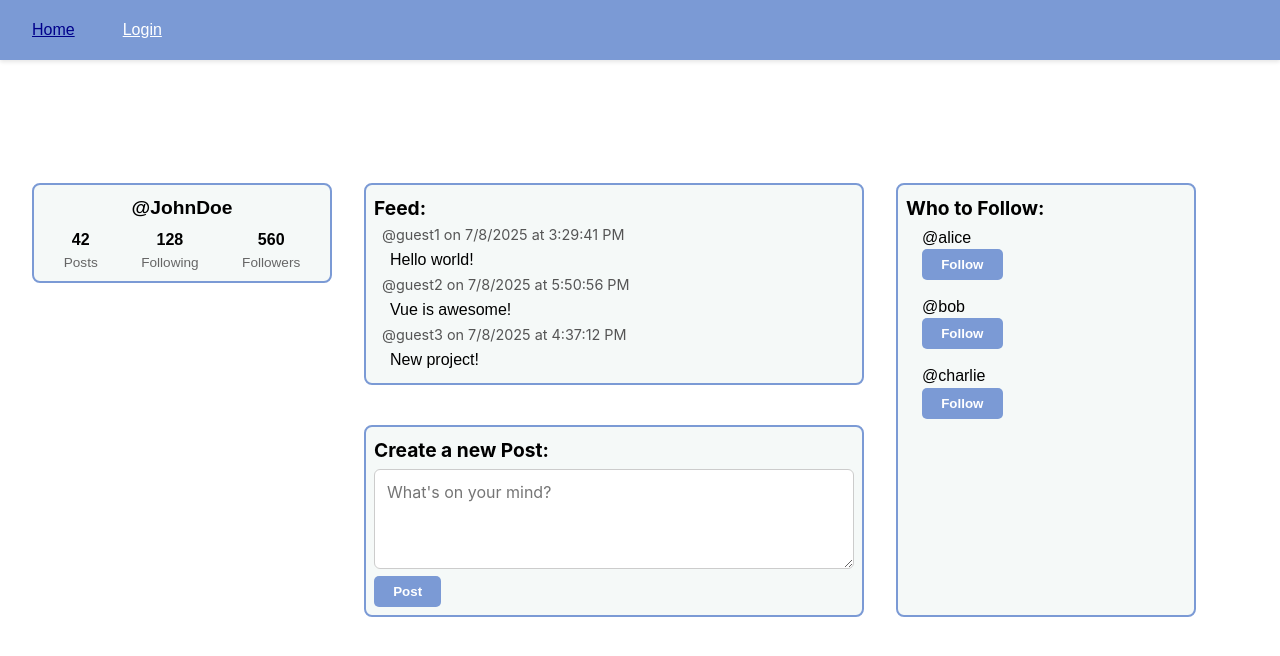
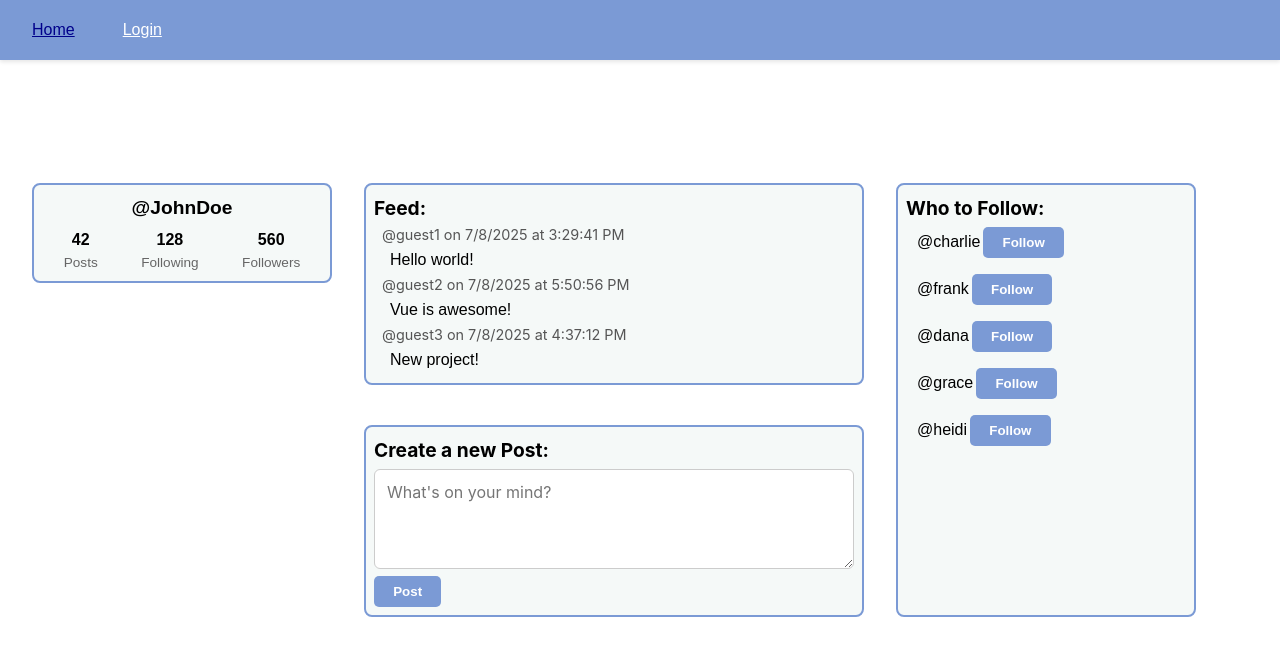
Before and after one commit to Rebecca-J7/CS110-Project, a Vue app: page / in a window 1280 px wide. Shown: the top 656 px of the page. Built offline with nearby package versions, Linux system fonts and the light colour scheme.

Commit message:
created suggested followers component

```diff
--- /dev/null
+++ b/src/components/SuggestedFollowers.vue
@@ -0,0 +1,121 @@
+<script setup>
+import { ref, computed } from 'vue'
+import { RouterLink } from 'vue-router'
+
+// Props or state simulation
+const isLoggedIn = ref(true)
+const currentUser = ref('@you')
+
+// All users in the system
+const allUsers = ref([
+    '@alice',
+    '@bob',
+    '@charlie',
+    '@dana',
+    '@eve',
+    '@frank',
+    '@grace',
+    '@heidi',
+])
+
+// Mock list of people the current user is following
+const following = ref(['@alice', '@bob'])
+
+// Filtered list of users not already followed (excluding self)
+const followableUsers = computed(() => {
+    return allUsers.value
+    .filter(u => u !== currentUser.value && !following.value.includes(u))
+})
+
+// Shuffle and pick up to 5 users
+const suggestions = computed(() => {
+    const shuffled = [...followableUsers.value].sort(() => 0.5 - Math.random())
+    return shuffled.slice(0, 5)
+})
+
+// Follow action (mocked)
+const followUser = (username) => {
+    if (!following.value.includes(username)) {
+        following.value.push(username)
+    }
+}
+</script>
+
+<template>
+    <section class="follow-box">
+        <h2 class = "title">Who to Follow:</h2>
+
+        <div v-if="suggestions.length === 0" class="no-suggestions">
+            <p>No one to follow at the moment.</p>
+        </div>
+
+        <div v-for="user in suggestions":key="user" class="suggestion-item">
+        <RouterLink :to="`/profile/${user}`" class="user-link">{{ user }} </RouterLink>
+        <button v-if="isLoggedIn" class="follow-button" @click="followUser(user)"> Follow </button>
+        </div>
+    </section>
+</template>
+
+<style scoped>
+.follow-box {
+    width: 300px;
+    height: 100px;
+    margin: 1rem auto;
+    padding: 0.5rem;
+    border: 2px solid rgb(123, 154, 213);
+    border-radius: 8px;
+    background-color: #f5f9f8;
+    box-sizing: border-box;
+    height: auto;
+    overflow-wrap: break-word;
+}
+
+.title {
+    font-size: 1.2rem;
+    font-weight: bold;
+    margin-bottom: 0.2rem;
+    color:black;
+}
+
+.suggestion-item {
+    margin-bottom: 1rem;
+    padding-left: 0.5rem;
+    font-family: Arial, sans-serif;
+    font-size: 1rem;
+    color: black;
+}
+
+.user-link {
+    font-size: 1rem;
+    font-weight: normal;
+    color:black;
+    line-height: 1.2rem;
+}
+
+.user-link:hover {
+    text-decoration: underline;
+    background-color: transparent;
+}
+
+.follow-button {
+    align-self: flex-end;
+    background-color: rgb(123, 154, 213);
+    border: none;
+    color: white;
+    padding: 0.5rem 1.2rem;
+    border-radius: 5px;
+    cursor: pointer;
+    font-weight: 600;
+    transition: background-color 0.3s ease;
+}
+
+.follow-button:hover {
+    background-color: rgb(58, 108, 151);
+}
+
+.no-suggestions {
+    font-size: 0.9rem;
+    color: #555;
+    padding: 0.5rem;
+}
+</style>
--- a/src/views/HomeView.vue
+++ b/src/views/HomeView.vue
@@ -21,6 +21,7 @@ import { ref } from 'vue'
 const postText = ref('')
 
 import PostFeed from '../components/PostFeed.vue'
+import SuggestedFollowers from '@/components/SuggestedFollowers.vue';
 </script>
 
 <template>
@@ -58,16 +59,7 @@ import PostFeed from '../components/PostFeed.vue'
         <button class="button">Post</button>
       </section>
       </div>
-
-      <section class="follow-box">
-        <h2 class = "username">Who to Follow:</h2>
-        <div style = "display:flex; flex-direction: column; gap: 1rem;">
-        <div v-for="user in users" :key="user.id" class="post-info">
-          <p>{{ user.username }}</p>
-          <button class="button">Follow</button>
-        </div>
-        </div>
-      </section>
+      <SuggestedFollowers />
       </div>
     </div>
 
@@ -82,15 +74,7 @@ import PostFeed from '../components/PostFeed.vue'
       <div style ="display:flex; flex-direction:column; gap:0.2rem;">
         <PostFeed />
       </div>
-
-      <section class="follow-box">
-        <h2 class = "username">Who to Follow:</h2>
-        <div style = "display:flex; flex-direction: column; gap: 1rem;">
-        <div v-for="user in users" :key="user.id" class="post-info">
-          <p>{{ user.username }}</p>
-        </div>
-        </div>
-      </section>
+      <SuggestedFollowers />
       </div>
     </div>
   </section>
@@ -158,19 +142,6 @@ import PostFeed from '../components/PostFeed.vue'
   background-color: rgb(58, 108, 151);
 }
 
-.follow-box {
-  width: 300px;
-  height: 100px;
-  margin: 1rem auto;
-  padding: 0.5rem;
-  border: 2px solid rgb(123, 154, 213);
-  border-radius: 8px;
-  background-color: #f5f9f8;
-  box-sizing: border-box;
-  height: auto;
-  overflow-wrap: break-word;
-}
-
 .user-box {
   width: 300px;
   height: 100px;
```
